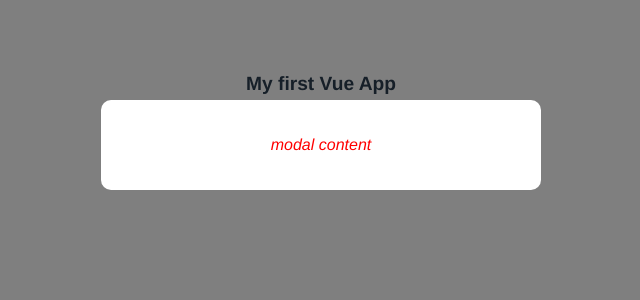
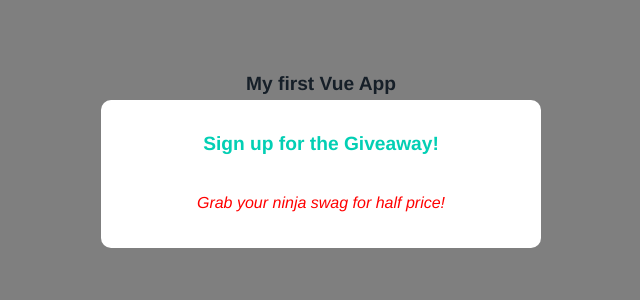
Before and after one commit to asiimwe-a/learning-vue, a Vue app in the folder Vue with CLI/modal-project/: page / in a window 1280 px wide. Shown: the top 300 px of the page, without its empty margins (319-959 px from the left). Built offline with nearby package versions, Linux system fonts and the light colour scheme.

Commit message:
Learn how to use props

```diff
--- a/Vue with CLI/modal-project/src/App.vue
+++ b/Vue with CLI/modal-project/src/App.vue
@@ -1,6 +1,9 @@
 <template>
   <h1>{{ title }}</h1>
-  <Modal />
+  <Modal
+    header="Sign up for the Giveaway!"
+    text="Grab your ninja swag for half price!"
+  />
 </template>
 
 <script>
--- a/Vue with CLI/modal-project/src/components/Modal.vue
+++ b/Vue with CLI/modal-project/src/components/Modal.vue
@@ -1,10 +1,17 @@
 <template>
   <div class="backdrop">
     <div class="modal">
-      <p>modal content</p>
+      <h1>{{ header }}</h1>
+      <p>{{ text }}</p>
     </div>
   </div>
 </template>
+
+<script>
+export default {
+  props: ["header", "text"],
+};
+</script>
 
 <style>
 .modal {
@@ -23,6 +30,11 @@
   height: 100%;
 }
 
+.modal h1 {
+  color: #03cfb4;
+  border: none;
+}
+
 p {
   color: red;
 }
```
